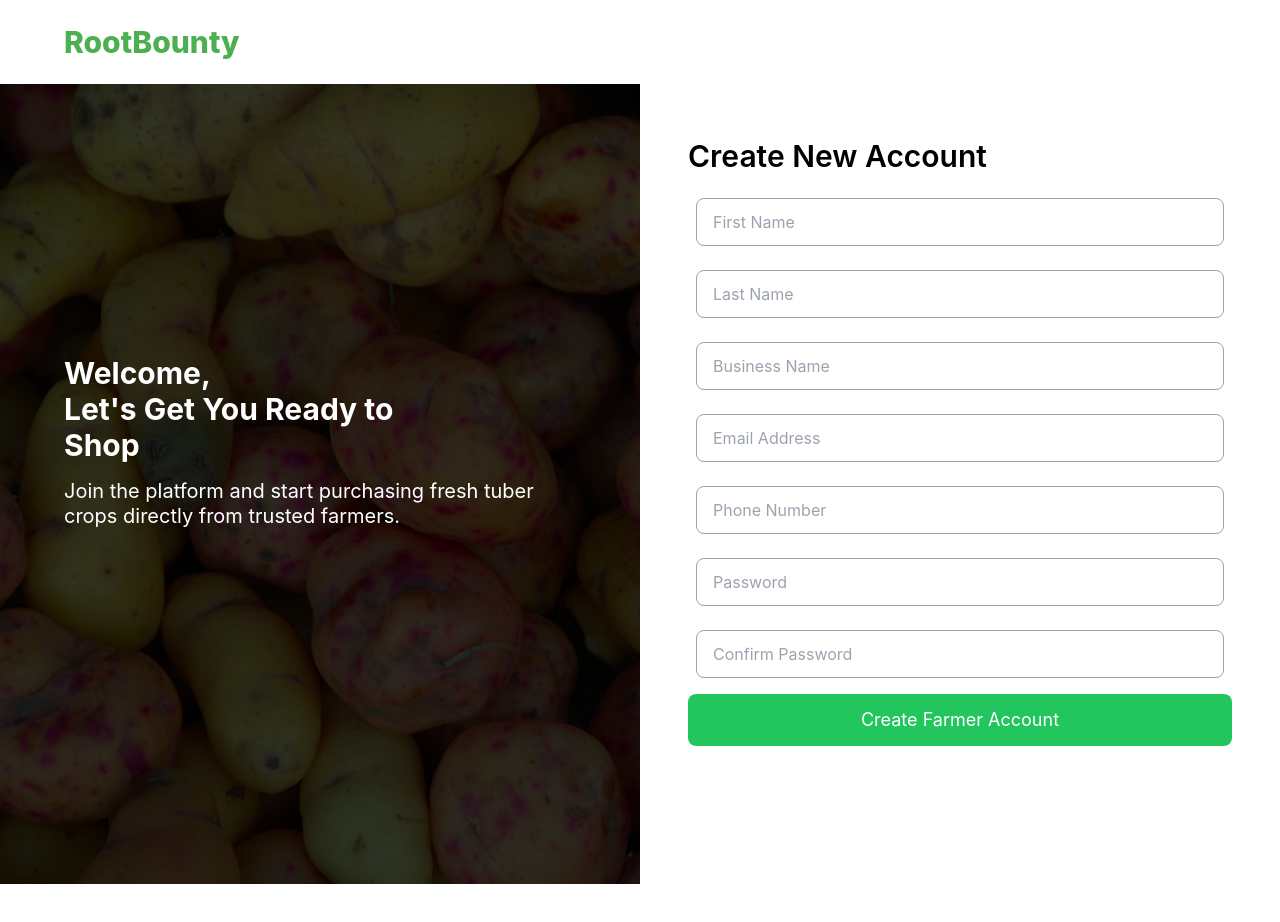
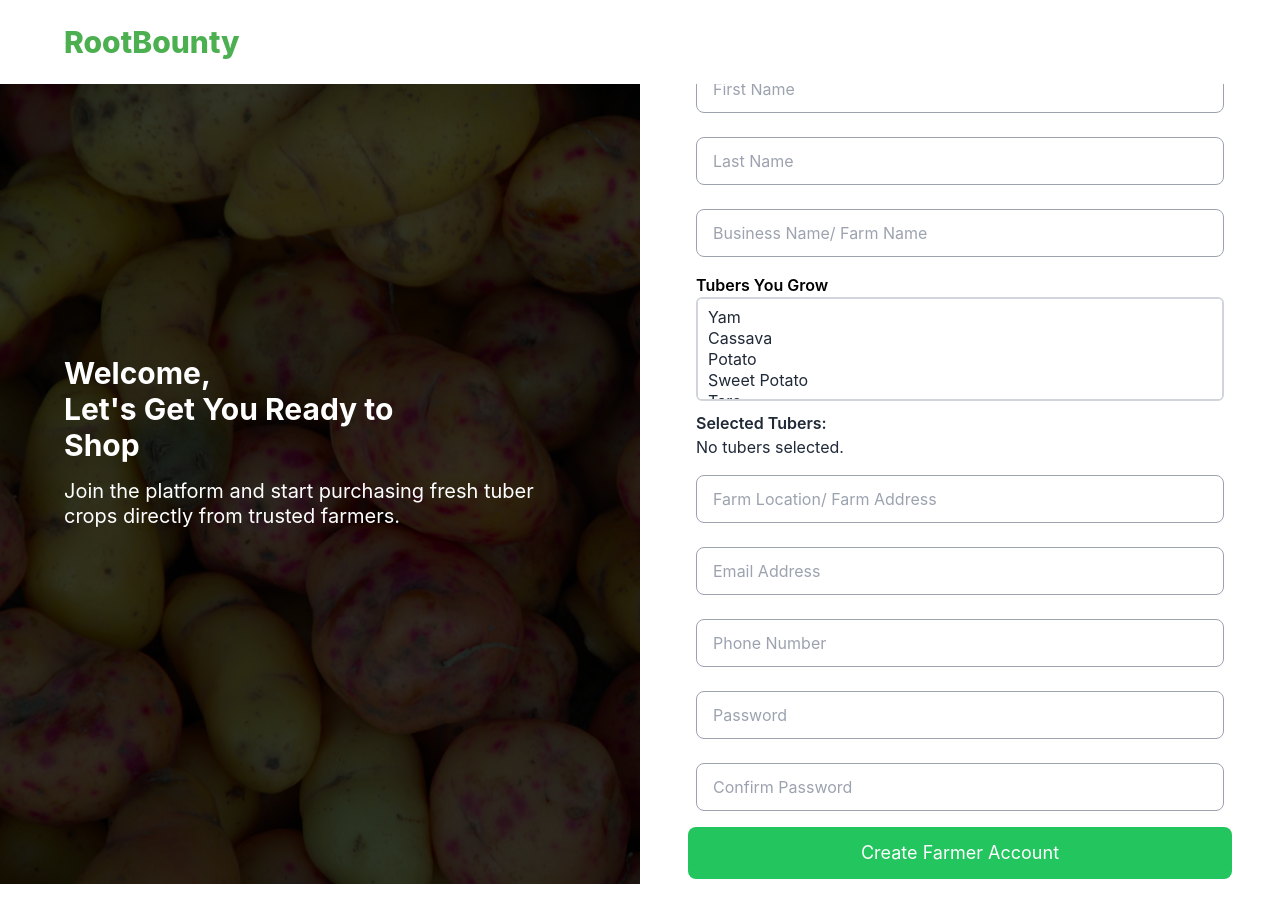
Before and after one commit to paulthadev/rootbounty, a React (Vite) app: page /signupfarmer in a window 1280 px wide. Shown: the top 922 px of the page. Before the commit the page ends 884 px from the top, so only its background shows below. Built offline with nearby package versions, Linux system fonts and the light colour scheme.

Commit message:
Refactor SignUpFarmer component to add tuber selection and farm location fields

```diff
--- a/src/pages/auth/SignUpFarmer.jsx
+++ b/src/pages/auth/SignUpFarmer.jsx
@@ -58,6 +58,7 @@ function RegisterSection() {
     businessName: "",
     password: "",
     confirmPassword: "",
+    tuber: [],
   });
 
   const handleChange = (e) => {
@@ -68,9 +69,19 @@ function RegisterSection() {
     }));
   };
 
+  const handleTuberChange = (e) => {
+    const selectedTubers = Array.from(
+      e.target.selectedOptions,
+      (option) => option.value
+    );
+    setFormData((prevData) => ({
+      ...prevData,
+      tuber: selectedTubers,
+    }));
+  };
+
   const handleSubmit = async (e) => {
     e.preventDefault();
-
     setIsLoading(true);
 
     if (formData.password !== formData.confirmPassword) {
@@ -80,11 +91,7 @@ function RegisterSection() {
     }
 
     try {
-      setIsLoading(true);
-
-      // Step 1: Register the user and store the password securely using Supabase Auth
-
-      // eslint-disable-next-line no-unused-vars
+      // Step 1: Register the user with Supabase Auth
       const { user, error: authError } = await supabase.auth.signUp({
         email: formData.email,
         password: formData.password,
@@ -92,21 +99,21 @@ function RegisterSection() {
 
       if (authError) {
         toast.error(`Registration failed: ${authError.message}`);
-
         setIsLoading(false);
         return;
       }
 
-      // Step 2: If user is successfully created, insert buyer data into the 'buyer' table
-
-      // eslint-disable-next-line no-unused-vars
-      const { data, error: insertError } = await supabase.from("buyer").insert([
+      // Step 2: Insert buyer/farmer data into the 'farmer' table
+      const { data, error: insertError } = await supabase
+        .from("farmer")
+        .insert([
           {
             firstname: formData.firstname,
             lastname: formData.lastname,
             email: formData.email,
             phone: formData.phone,
             business_name: formData.businessName,
+            tuber: formData.tuber,
           },
         ]);
 
@@ -125,13 +132,11 @@ function RegisterSection() {
         businessName: "",
         password: "",
         confirmPassword: "",
+        tuber: [],
       });
-
       setIsLoading(false);
     } catch (error) {
-      toast.error(
-        `An unexpected error occurred. Please try again., ${error.message}`
-      );
+      toast.error(`An unexpected error occurred: ${error.message}`);
       setIsLoading(false);
     }
   };
@@ -164,8 +169,51 @@ function RegisterSection() {
 
         <Inputs
           type="text"
-          placeholder="Business Name"
+          placeholder="Business Name/ Farm Name"
           name="businessName"
+          value={formData.businessName}
+          onChange={handleChange}
+        />
+
+        {/* Select input for tubers */}
+        <div className="px-2">
+          <label htmlFor="tuber" className="text-black font-semibold">
+            Tubers You Grow
+          </label>
+          <select
+            name="tuber"
+            id="tuber"
+            multiple
+            value={formData.tuber}
+            onChange={handleTuberChange}
+            className="w-full border-2 border-gray-300 rounded-md p-2"
+          >
+            <option value="yam">Yam</option>
+            <option value="cassava">Cassava</option>
+            <option value="potato">Potato</option>
+            <option value="sweet potato">Sweet Potato</option>
+            <option value="taro">Taro</option>
+          </select>
+        </div>
+
+        {/* Display the selected tubers */}
+        <div className="px-2">
+          <h2 className="font-semibold">Selected Tubers:</h2>
+          {formData.tuber.length > 0 ? (
+            <ul className="list-disc pl-5">
+              {formData.tuber.map((tuber, index) => (
+                <li key={index}>{tuber}</li>
+              ))}
+            </ul>
+          ) : (
+            <p>No tubers selected.</p>
+          )}
+        </div>
+
+        <Inputs
+          type="text"
+          placeholder="Farm Location/ Farm Address"
+          name="location"
           value={formData.businessName}
           onChange={handleChange}
         />
```
Lines whose indentation alone changed are shown as unchanged.
